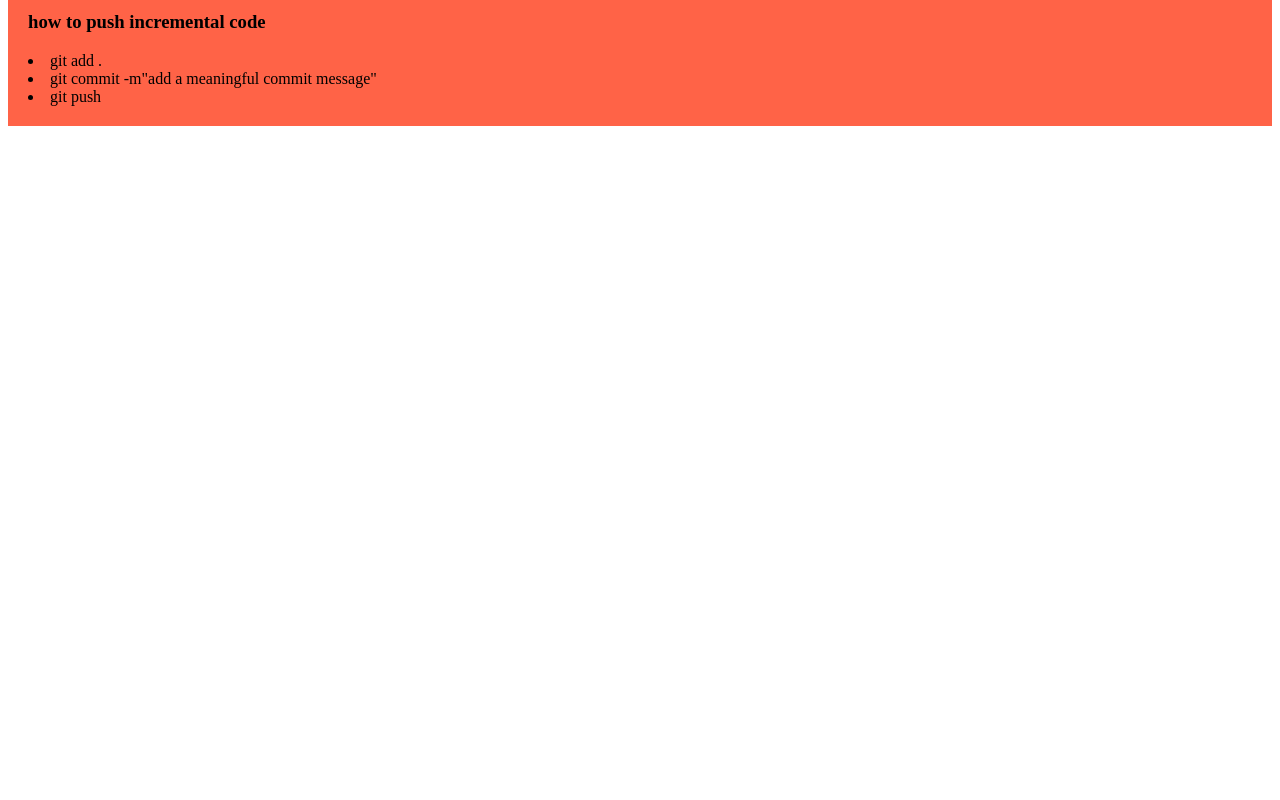
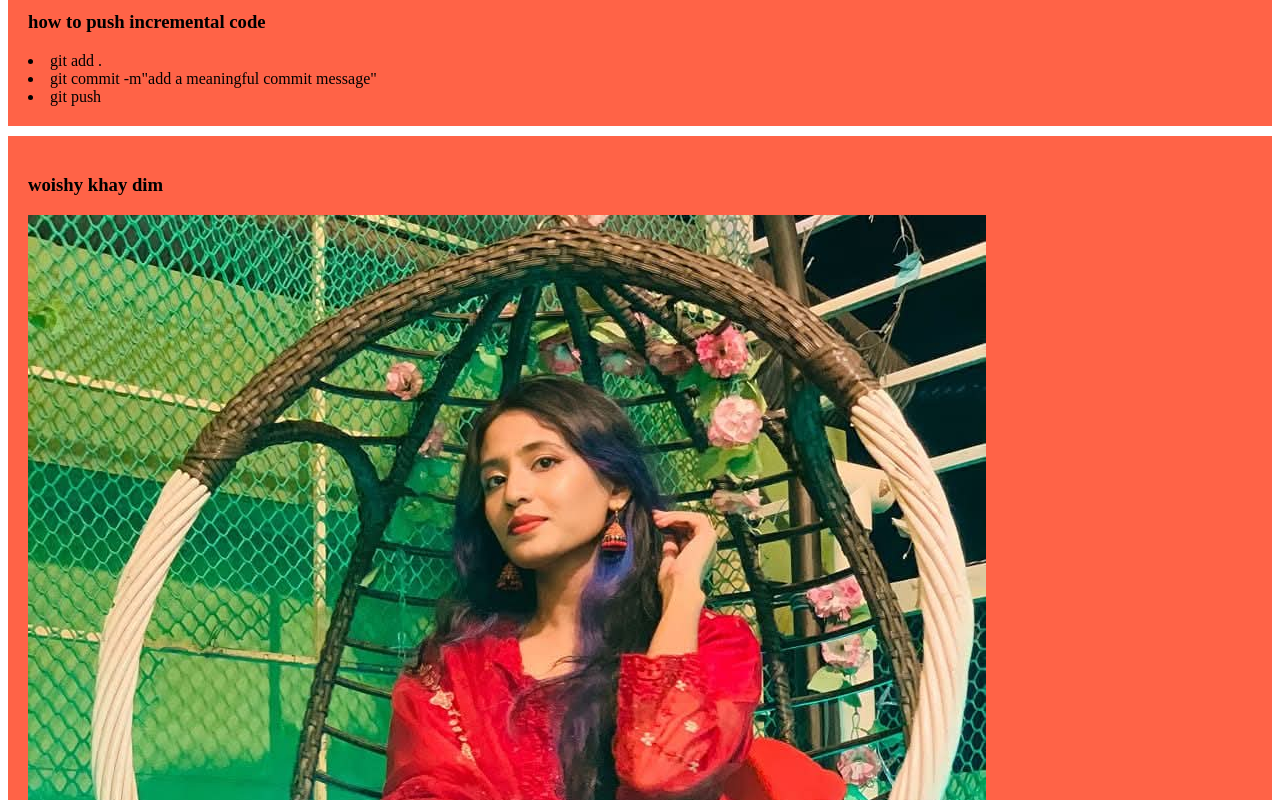
Before and after one commit to fariha-rahman721/simple-and-elegant, a plain HTML site: page index.html in a window 1280 px wide. Shown: the part 520-1320 px from the top of the page. Before the commit the page ends 800 px from the top, so only its background shows below. Drawn offline with Linux system fonts and the light colour scheme.

Commit message:
added woishy khay dim

```diff
--- a/index.html
+++ b/index.html
@@ -25,5 +25,9 @@
         <li>git commit -m"add a meaningful commit message"</li>
         <li>git push</li>
     </div>
+    <div>
+        <h3>woishy khay dim</h3>
+        <img src="woishy.jpg" alt="">
+    </div>
 </body>
 </html>
```
Also changed, not shown: woishy.jpg (added).
